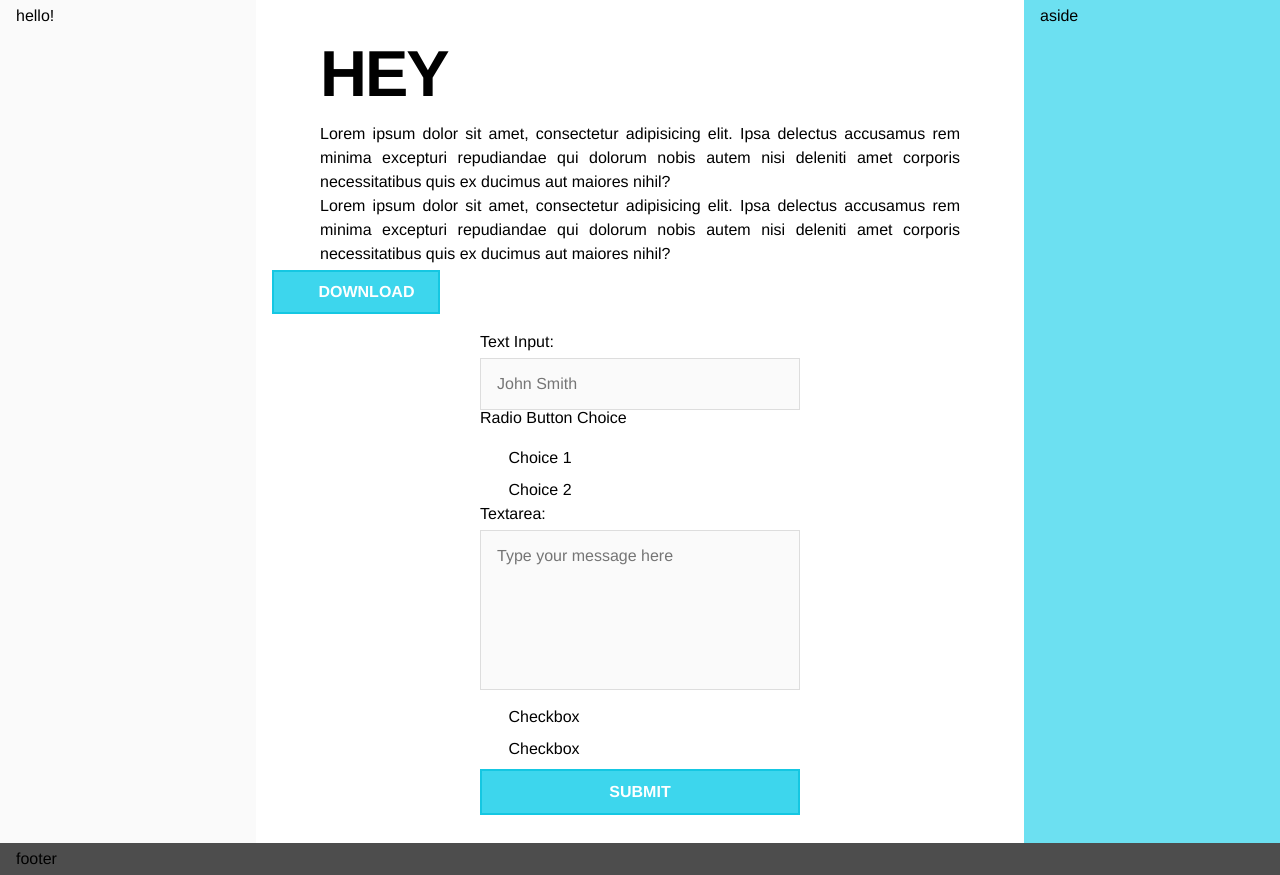
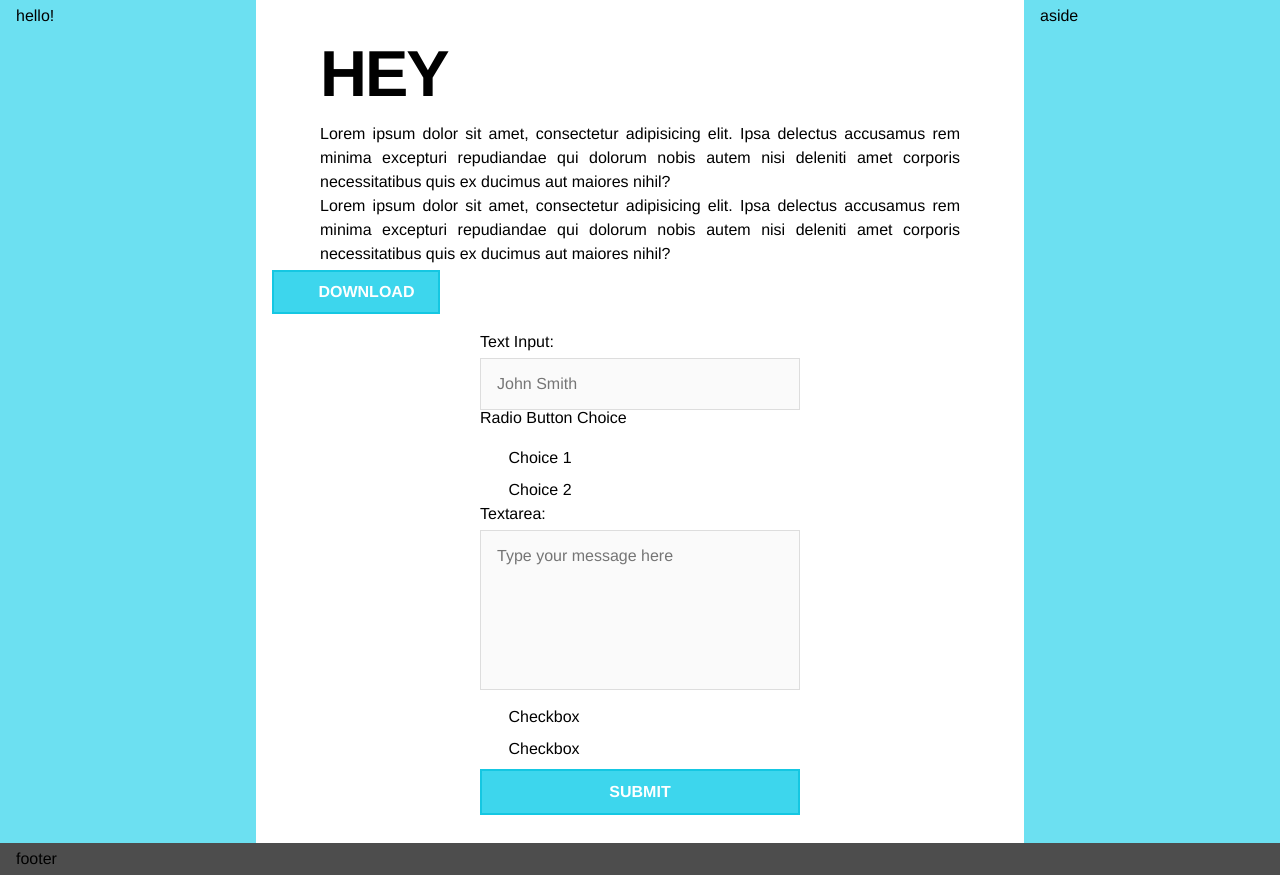
Before and after one commit to AdamBlumMusic/ResponsiveDesign, a PHP site: page / in a window 1280 px wide. Shown: the part 80-955 px from the top of the page. Run offline with PHP 8.4, Linux system fonts and the light colour scheme; some web fonts are replaced.

Commit message:
Just added a space, jeez

```diff
--- a/index.php
+++ b/index.php
@@ -65,11 +65,11 @@
     -->
 
   </section>
-    <nav>
+    <aside>
 
 hello!
 
-    </nav>
+    </aside>
     <aside>aside</aside>
  </article>
  <footer>footer</footer>
--- a/style/css/global.css
+++ b/style/css/global.css
@@ -72,12 +72,12 @@ article {
     flex: 3 1 60%;
     -webkit-order: 2;
     order: 2; }
-  article > nav {
+  article > aside:nth-of-type(1) {
     -webkit-flex: 1 6 20%;
     flex: 1 6 20%;
     -webkit-order: 1;
     order: 1; }
-  article > aside {
+  article > aside:nth-of-type(2) {
     -webkit-flex: 1 6 20%;
     flex: 1 6 20%;
     -webkit-order: 3;
@@ -108,11 +108,11 @@ header {
 footer {
   background: #4d4d4d; }
 
-article aside {
+article aside:nth-of-type(2) {
   background: #6ce0f1; }
-article nav {
-  background: #fafafa; }
-  article nav a {
+article aside:nth-of-type(1) {
+  background: #6ce0f1; }
+  article aside:nth-of-type(1) a {
     display: -webkit-flex;
     display: flex;
     -webkit-flex-flow: column;
@@ -121,7 +121,7 @@ article nav {
     margin: 0.25em;
     text-decoration: none;
     color: white; }
-    article nav a:hover {
+    article aside:nth-of-type(1) a:hover {
       background: #703688; }
 article section {
   background: white; }
--- a/style/scss/global.scss
+++ b/style/scss/global.scss
@@ -163,14 +163,14 @@ article {
     order: 2;
   }
 
-  & > nav {
+  & > aside:nth-of-type(1) {
     -webkit-flex: 1 6 20%;
     flex: 1 6 20%;
     -webkit-order: 1;
     order: 1;
   }
 
-  & > aside {
+  & > aside:nth-of-type(2) {
     -webkit-flex: 1 6 20%;
     flex: 1 6 20%;
     -webkit-order: 3;
@@ -218,12 +218,12 @@ footer {
 
 article {
 
-aside {
+aside:nth-of-type(2) {
   background: $blue;
 }
 
-nav {
-  background: $lite;
+aside:nth-of-type(1) {
+  background: $blue;
   & a {
     display: -webkit-flex;
     display: flex;
```
Also changed, not shown: README.md.
